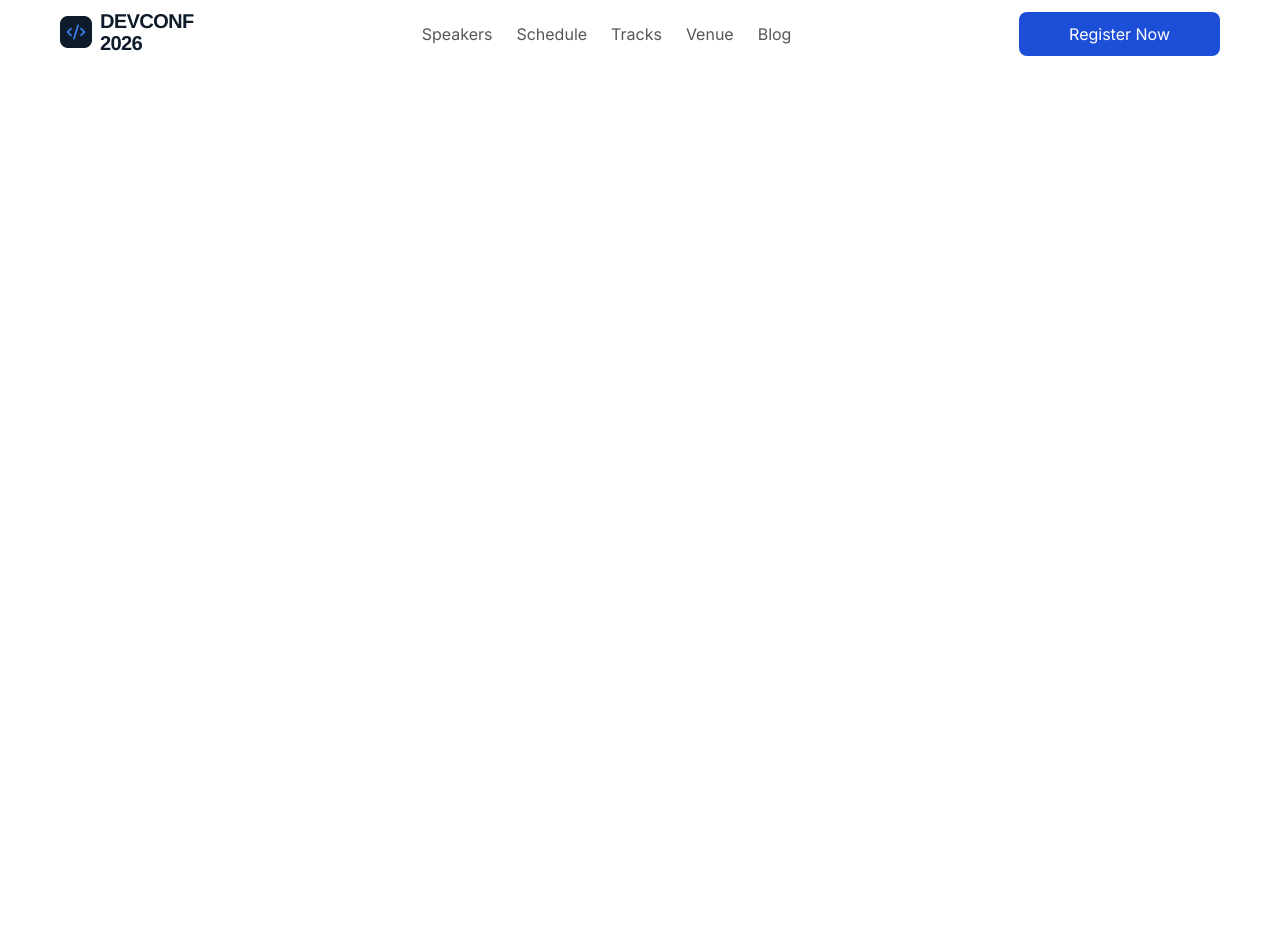
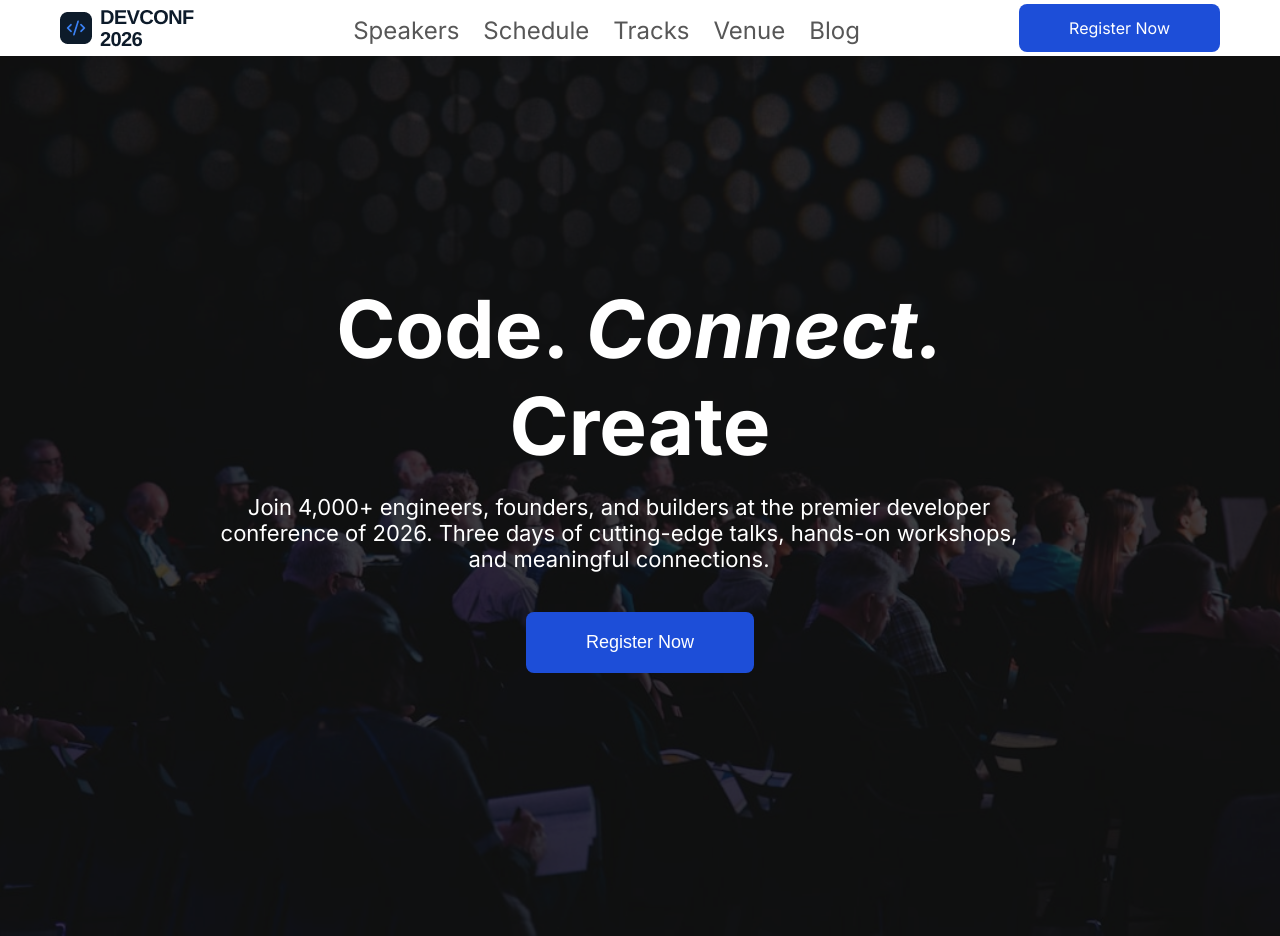
Before and after one commit to Sagorhowlader/b14-a1-devconf, a plain HTML site: page index.html in a window 1280 px wide. Before the commit the page ends 800 px from the top, so only its background shows below. Drawn offline with Linux system fonts and the light colour scheme.

Commit message:
hero section add

```diff
--- a/css/style.css
+++ b/css/style.css
@@ -3,14 +3,34 @@
   padding: 0;
 }
 
+/* common button */
+.blue-btn {
+  background-color: #1d4ed8;
+  color: #ffffff;
+  padding: 14px 50px;
+  text-align: center;
+  border-radius: 8px;
+  border: none;
+}
+
+.common-font {
+  font-family: "Inter", sans-serif;
+  font-style: normal;
+}
+
 .header-container {
   max-width: 1200px;
-  margin: auto;
+  margin: 0 auto;
+  padding: 0 20px;
 }
+
+/* common element close  */
+
+/* navbar css */
 .nav-menu {
-    display: flex;
-    flex-grow: 1;
-    justify-content: center;
+  display: flex;
+  flex-grow: 1;
+  justify-content: center;
 }
 .nav-container {
   display: flex;
@@ -33,28 +53,79 @@
   align-items: center;
   gap: 24px;
   list-style: none;
-  padding: 20px;
 }
 
 .nav-link a {
   text-decoration: none;
   color: #575757;
   font-weight: 400;
+  font-size: 1.5rem;
+  font-style: normal;
+}
+.nav-register-btn {
+  font-size: 16px;
+  margin-bottom: 4px;
+  cursor: pointer;
+}
+/* navbar css end  */
+
+/* hero css design */
+.hero {
+  background-image: url(../assets/banner.jpg);
+  background-size: cover;
+  background-position: center;
+  background-repeat: no-repeat;
+  position: relative;
+  min-height: 100vh;
+}
+.hero::before {
+  content: "";
+  position: absolute;
+  top: 0;
+  left: 0;
+  width: 100%;
+  height: 100%;
+  background-color: rgba(17, 17, 17, 0.8);
+}
+.hero-container {
+  position: relative;
+  z-index: 1;
+  min-height: 100vh;
+  display: flex;
+  flex-direction: column;
+  justify-content: center;
+  align-items: center;
+  padding: 40px 20px;
 }
 
-/* common button */
-
-.blue-btn {
-  background-color: #1d4ed8;
-  color: #ffffff;
-  padding: 12px 50px;
+.hero-container-text {
+  max-width: 850px;
   text-align: center;
-  border-radius: 8px;
-  border: none;
 }
 
-.commont-font {
+.hero h1 {
+  color: #ffffffff;
+  text-align: center;
   font-family: "Inter", sans-serif;
-  font-style: normal;
-  font-size: 16px;
+  font-size: 5rem;
+  font-weight: 700;
+  margin-bottom: 20px;
 }
+
+.hero p {
+  color: #ffffffff;
+  max-width: 808px;
+  font-size: 22px;
+  font-weight: 400;
+  text-align: center;
+}
+.hero-btn-container {
+  margin-top: 40px;
+  padding-bottom: 40px;
+}
+.hero-btn {
+  padding: 20px 60px;
+  font-size: 18px;
+  cursor: pointer;
+}
+/* hero css end */
--- a/index.html
+++ b/index.html
@@ -20,7 +20,7 @@
           <img class="logo-min-image" src="./assets/logo.png" alt="logo-mini" />
         </div>
         <div class="nav-menu">
-          <ul class="nav-link commont-font">
+          <ul class="nav-link common-font">
             <li><a href="#">Speakers</a></li>
             <li><a href="#">Schedule</a></li>
             <li><a href="#">Tracks</a></li>
@@ -28,10 +28,32 @@
             <li><a href="#">Blog</a></li>
           </ul>
         </div>
-        <div class="nav-register-btn">
-          <button class="blue-btn commont-font">Register Now</button>
+        <div>
+          <button class="blue-btn common-font nav-register-btn">
+            Register Now
+          </button>
         </div>
       </nav>
     </header>
+    <!-- main section start -->
+    <main>
+      <!-- hero section  -->
+      <section class="hero">
+        <div class="hero-container header-container">
+          <div class="hero-container-text common-font">
+            <h1>Code. <i>Connect.</i> Create</h1>
+            <p>
+              Join 4,000+ engineers, founders, and builders at the premier
+              developer conference of 2026. Three days of cutting-edge talks,
+              hands-on workshops, and meaningful connections.
+            </p>
+          </div>
+          <div class="hero-btn-container">
+            <button class="blue-btn hero-btn">Register Now</button>
+          </div>
+        </div>
+      </section>
+      <!-- hero section end -->
+    </main>
   </body>
 </html>
```
